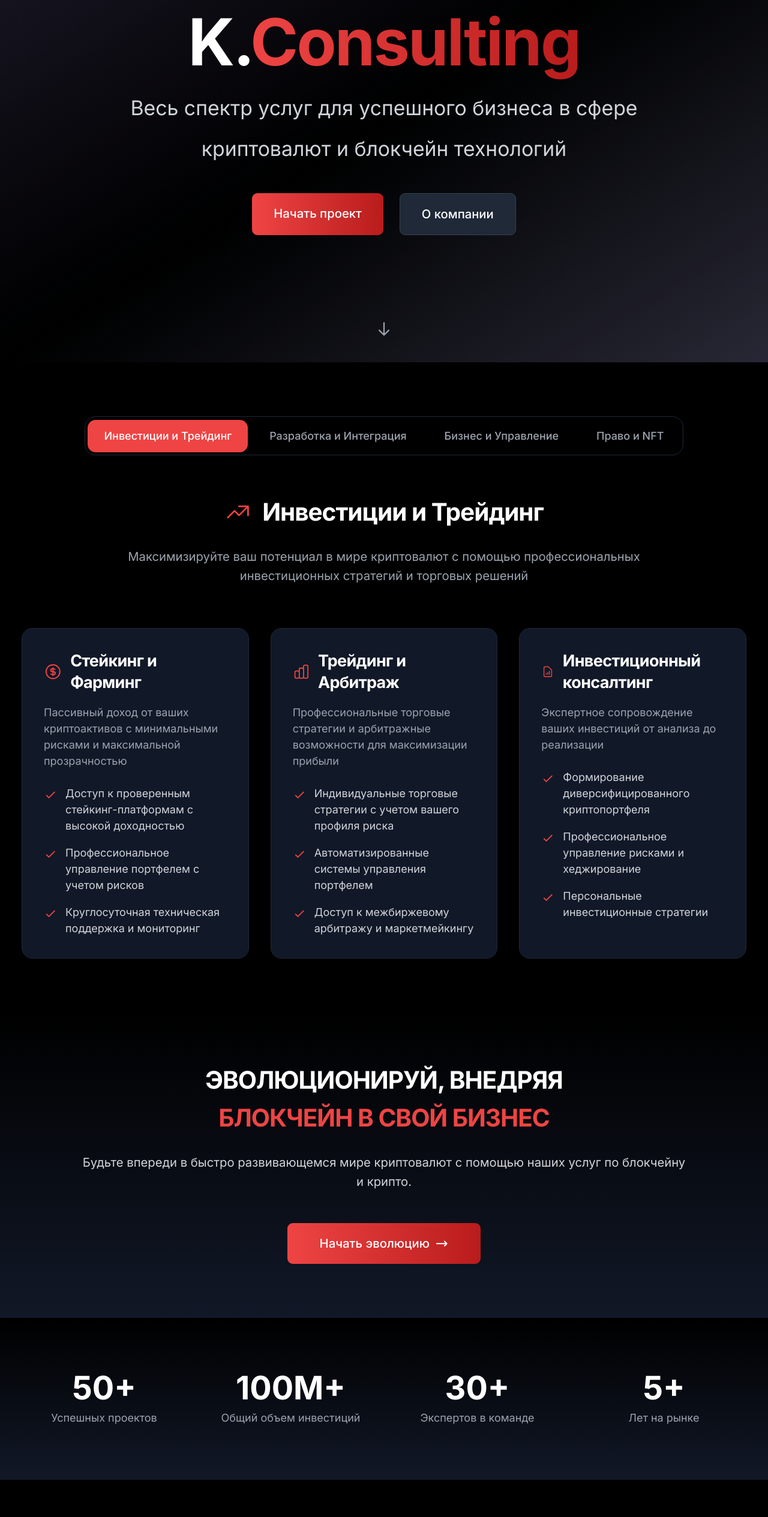
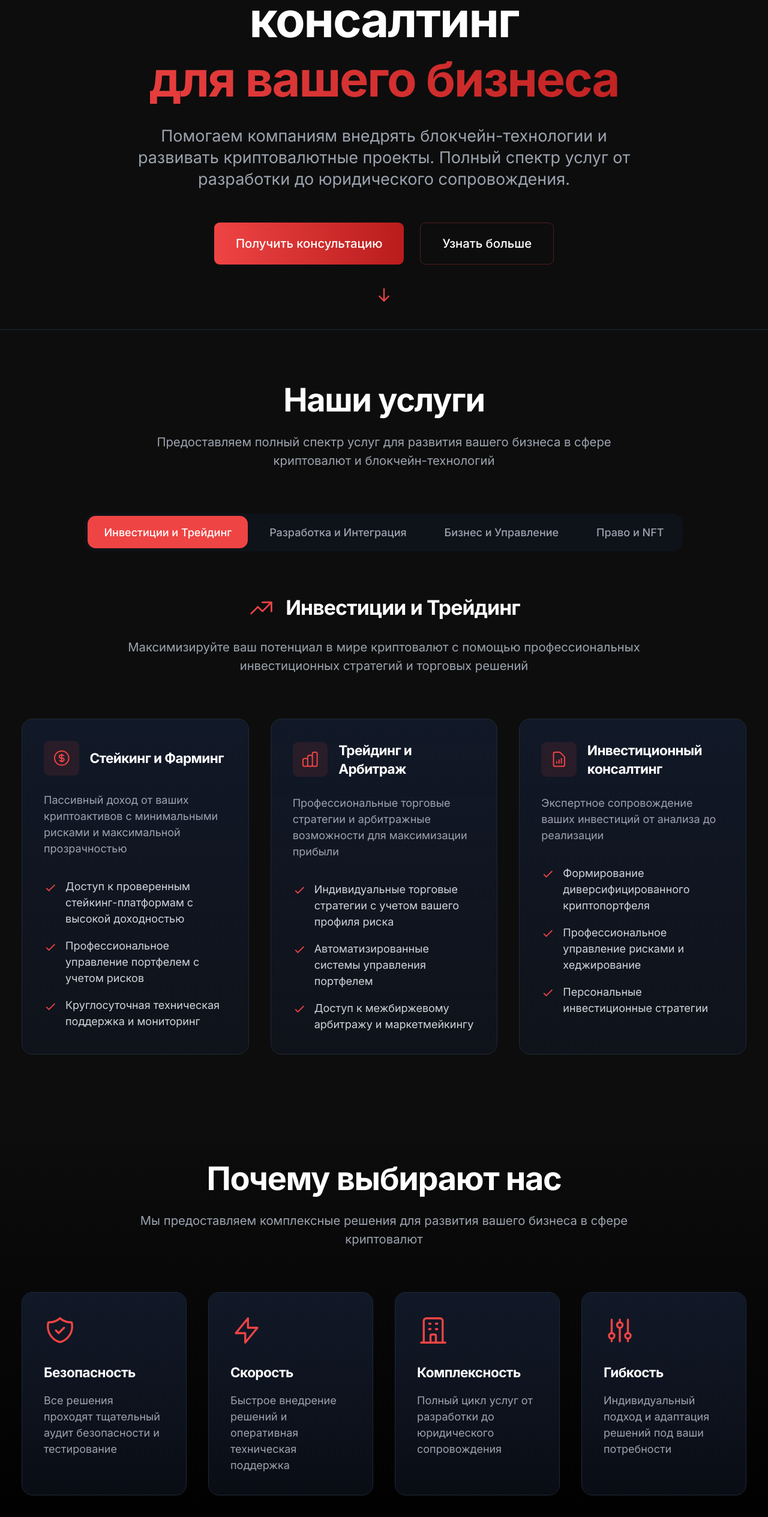
Before and after one commit to Gazprom100/K.Consulting, a Next.js app: page / in a window 1280 px wide. Shown: the part 268-2797 px from the top of the page at 60% size. Built offline with nearby package versions, Linux system fonts and the light colour scheme.

Commit message:
старт №

```diff
--- a/src/app/page.tsx
+++ b/src/app/page.tsx
@@ -242,17 +242,16 @@ const stats = [
 
 export default function Home() {
   const [activeCategory, setActiveCategory] = useState('investment');
-  const [activeService, setActiveService] = useState(0);
 
   return (
-    <main className="min-h-screen">
+    <main className="min-h-screen bg-[#0D0D0D]">
       {/* Hero Section */}
-      <section className="relative min-h-screen flex items-center justify-center overflow-hidden">
+      <section className="relative min-h-[90vh] flex items-center justify-center overflow-hidden border-b border-gray-800">
         <div className="absolute inset-0">
-          <div className="absolute inset-0 bg-gradient-to-br from-gray-900 via-black to-gray-800">
-            <div className="absolute inset-0 opacity-30">
-              <div className="absolute top-0 left-0 w-full h-full bg-gradient-to-br from-red-500/20 via-transparent to-transparent animate-pulse" />
-              <div className="absolute bottom-0 right-0 w-full h-full bg-gradient-to-tl from-red-700/20 via-transparent to-transparent animate-pulse delay-1000" />
+          <div className="absolute inset-0 bg-[#0D0D0D]">
+            <div className="absolute inset-0">
+              <div className="absolute top-0 left-0 w-full h-full bg-gradient-radial from-red-500/10 via-transparent to-transparent" />
+              <div className="absolute bottom-0 right-0 w-full h-full bg-gradient-radial from-red-700/10 via-transparent to-transparent" />
             </div>
           </div>
         </div>
@@ -264,30 +263,29 @@ export default function Home() {
             transition={{ duration: 0.8 }}
             className="text-center max-w-5xl mx-auto"
           >
-            <h1 className="text-5xl md:text-7xl lg:text-8xl font-bold mb-8">
-              <span className="text-white">K.</span>
-              <span className="bg-clip-text text-transparent bg-gradient-to-r from-red-500 to-red-700">
-                Consulting
+            <h1 className="text-4xl md:text-6xl lg:text-7xl font-bold mb-8 leading-tight">
+              <span className="text-white">Криптовалютный консалтинг</span>
+              <span className="block mt-4 bg-clip-text text-transparent bg-gradient-to-r from-red-500 to-red-700">
+                для вашего бизнеса
               </span>
             </h1>
-            <p className="text-xl md:text-2xl lg:text-3xl text-gray-300 mb-6">
-              Весь спектр услуг для успешного бизнеса в сфере
-            </p>
-            <p className="text-xl md:text-2xl lg:text-3xl text-gray-300 mb-12">
-              криптовалют и блокчейн технологий
+            <p className="text-lg md:text-xl lg:text-2xl text-gray-400 mb-12 max-w-3xl mx-auto leading-relaxed">
+              Помогаем компаниям внедрять блокчейн-технологии и развивать криптовалютные проекты. Полный спектр услуг от разработки до юридического сопровождения.
             </p>
             <div className="flex flex-col sm:flex-row gap-6 justify-center">
               <Link
                 href="/contact"
-                className="text-base md:text-lg bg-gradient-to-r from-red-500 to-red-700 text-white px-8 py-4 rounded-lg font-medium hover:from-red-600 hover:to-red-800 transition-all duration-300"
+                className="group relative inline-flex items-center justify-center px-8 py-4 text-lg font-medium text-white bg-gradient-to-r from-red-500 to-red-700 rounded-lg overflow-hidden transition-all duration-300 hover:from-red-600 hover:to-red-800"
               >
-                Начать проект
+                <span className="relative z-10">Получить консультацию</span>
+                <div className="absolute inset-0 -translate-x-full group-hover:translate-x-0 bg-gradient-to-r from-red-600 to-red-800 transition-transform duration-300" />
               </Link>
               <Link
                 href="/about"
-                className="text-base md:text-lg bg-gray-800 text-white px-8 py-4 rounded-lg font-medium hover:bg-gray-700 transition-all duration-300 border border-gray-700"
+                className="group relative inline-flex items-center justify-center px-8 py-4 text-lg font-medium text-white border border-red-500/30 rounded-lg overflow-hidden hover:border-red-500 transition-all duration-300"
               >
-                О компании
+                <span className="relative z-10">Узнать больше</span>
+                <div className="absolute inset-0 opacity-0 group-hover:opacity-10 bg-red-500 transition-opacity duration-300" />
               </Link>
             </div>
           </motion.div>
@@ -297,7 +295,7 @@ export default function Home() {
           <motion.div
             animate={{ y: [0, 10, 0] }}
             transition={{ duration: 2, repeat: Infinity }}
-            className="text-gray-400"
+            className="text-red-500"
           >
             <svg className="w-6 h-6" fill="none" stroke="currentColor" viewBox="0 0 24 24">
               <path strokeLinecap="round" strokeLinejoin="round" strokeWidth={2} d="M19 14l-7 7m0 0l-7-7m7 7V3" />
@@ -307,18 +305,27 @@ export default function Home() {
       </section>
 
       {/* Services Section */}
-      <section className="py-16 md:py-20 bg-black">
+      <section className="py-20 bg-[#0D0D0D]">
         <div className="container mx-auto px-4">
+          <div className="text-center mb-16">
+            <h2 className="text-3xl md:text-4xl lg:text-5xl font-bold mb-6">
+              Наши услуги
+            </h2>
+            <p className="text-lg text-gray-400 max-w-3xl mx-auto">
+              Предоставляем полный спектр услуг для развития вашего бизнеса в сфере криптовалют и блокчейн-технологий
+            </p>
+          </div>
+
           {/* Category Tabs */}
           <div className="flex justify-center mb-16">
-            <div className="border border-gray-800 rounded-2xl p-1 flex flex-wrap justify-center gap-2">
+            <div className="inline-flex flex-wrap justify-center gap-2 p-1 bg-gray-900/50 rounded-2xl">
               {serviceCategories.map((category) => (
                 <button
                   key={category.id}
-                  className={`px-4 md:px-6 py-2 md:py-3 rounded-xl text-sm md:text-base font-medium transition-all duration-300 ${
+                  className={`px-6 py-3 text-base font-medium rounded-xl transition-all duration-300 ${
                     activeCategory === category.id
                       ? 'bg-red-500 text-white'
-                      : 'text-gray-400 hover:text-white'
+                      : 'text-gray-400 hover:text-white hover:bg-gray-800'
                   }`}
                   onClick={() => setActiveCategory(category.id)}
                 >
@@ -334,37 +341,40 @@ export default function Home() {
               key={category.id}
               className={`${activeCategory === category.id ? 'block' : 'hidden'}`}
             >
-              <div className="flex items-center justify-center gap-4 mb-8">
-                {category.icon}
-                <h2 className="text-2xl md:text-3xl lg:text-4xl font-bold">{category.name}</h2>
-              </div>
-
               <motion.div
                 initial={{ opacity: 0 }}
                 animate={{ opacity: 1 }}
                 transition={{ duration: 0.5 }}
                 className="text-center mb-16"
               >
-                <p className="text-base md:text-lg text-gray-400 max-w-3xl mx-auto">{category.description}</p>
+                <div className="flex items-center justify-center gap-4 mb-6">
+                  {category.icon}
+                  <h3 className="text-2xl md:text-3xl font-bold">{category.name}</h3>
+                </div>
+                <p className="text-gray-400 text-lg max-w-3xl mx-auto">{category.description}</p>
               </motion.div>
 
-              <div className="grid grid-cols-1 md:grid-cols-2 lg:grid-cols-3 gap-6 md:gap-8">
+              <div className="grid grid-cols-1 md:grid-cols-2 lg:grid-cols-3 gap-8">
                 {category.services.map((service, index) => (
                   <motion.div
                     key={index}
                     initial={{ opacity: 0, y: 20 }}
                     whileInView={{ opacity: 1, y: 0 }}
                     transition={{ duration: 0.5, delay: index * 0.1 }}
-                    className="bg-gray-900 rounded-2xl p-6 md:p-8 border border-gray-800 hover:border-red-500 transition-all duration-300"
+                    className="group relative bg-gradient-to-b from-gray-900 to-gray-900/50 rounded-2xl p-8 border border-gray-800 hover:border-red-500/50 transition-all duration-300"
                   >
-                    <div className="flex items-center gap-3 mb-4">
+                    <div className="absolute inset-0 bg-gradient-to-b from-red-500/5 to-transparent opacity-0 group-hover:opacity-100 transition-opacity duration-300 rounded-2xl" />
+                    <div className="relative z-10">
+                      <div className="flex items-center gap-4 mb-6">
+                        <div className="p-3 bg-red-500/10 rounded-lg">
                           {service.icon}
-                      <h3 className="text-lg md:text-xl lg:text-2xl font-bold">{service.title}</h3>
                         </div>
-                    <p className="text-sm md:text-base text-gray-400 mb-6">{service.description}</p>
-                    <ul className="space-y-3 md:space-y-4">
+                        <h4 className="text-xl font-bold">{service.title}</h4>
+                      </div>
+                      <p className="text-gray-400 mb-8">{service.description}</p>
+                      <ul className="space-y-4">
                         {service.items.map((item, idx) => (
-                        <li key={idx} className="flex items-start text-sm md:text-base text-gray-300">
+                          <li key={idx} className="flex items-start text-gray-300">
                             <svg className="w-5 h-5 text-red-500 mr-3 mt-1 flex-shrink-0" fill="none" stroke="currentColor" viewBox="0 0 24 24">
                               <path strokeLinecap="round" strokeLinejoin="round" strokeWidth={2} d="M5 13l4 4L19 7" />
                             </svg>
@@ -372,6 +382,7 @@ export default function Home() {
                           </li>
                         ))}
                       </ul>
+                    </div>
                   </motion.div>
                 ))}
               </div>
@@ -380,94 +391,113 @@ export default function Home() {
         </div>
       </section>
 
-      {/* Evolution Section */}
-      <section className="py-16 md:py-20 bg-gradient-to-b from-black to-gray-900">
-        <div className="container mx-auto px-4 text-center">
+      {/* Benefits Section */}
+      <section className="py-20 bg-gradient-to-b from-[#0D0D0D] to-black relative overflow-hidden">
+        <div className="absolute inset-0">
+          <div className="absolute inset-0 bg-gradient-conic from-red-500/10 via-transparent to-transparent" />
+        </div>
+        <div className="container relative z-10 mx-auto px-4">
+          <div className="text-center mb-16">
+            <h2 className="text-3xl md:text-4xl lg:text-5xl font-bold mb-6">
+              Почему выбирают нас
+            </h2>
+            <p className="text-lg text-gray-400 max-w-3xl mx-auto">
+              Мы предоставляем комплексные решения для развития вашего бизнеса в сфере криптовалют
+            </p>
+          </div>
+
+          <div className="grid grid-cols-1 md:grid-cols-2 lg:grid-cols-4 gap-8">
             <motion.div
               initial={{ opacity: 0, y: 20 }}
               whileInView={{ opacity: 1, y: 0 }}
-            transition={{ duration: 0.8 }}
-            className="max-w-4xl mx-auto"
+              transition={{ duration: 0.5 }}
+              className="bg-gradient-to-b from-gray-900 to-gray-900/50 rounded-2xl p-8 border border-gray-800"
             >
-            <h2 className="text-2xl md:text-3xl lg:text-4xl font-bold mb-8">
-              ЭВОЛЮЦИОНИРУЙ, ВНЕДРЯЯ
-              <span className="block mt-4 text-red-500">БЛОКЧЕЙН В СВОЙ БИЗНЕС</span>
-            </h2>
-            <p className="text-base md:text-lg text-gray-300 mb-12">
-              Будьте впереди в быстро развивающемся мире криптовалют с помощью наших услуг по блокчейну и крипто.
+              <div className="text-red-500 mb-6">
+                <svg className="w-12 h-12" fill="none" stroke="currentColor" viewBox="0 0 24 24">
+                  <path strokeLinecap="round" strokeLinejoin="round" strokeWidth={1.5} d="M9 12l2 2 4-4m5.618-4.016A11.955 11.955 0 0112 2.944a11.955 11.955 0 01-8.618 3.04A12.02 12.02 0 003 9c0 5.591 3.824 10.29 9 11.622 5.176-1.332 9-6.03 9-11.622 0-1.042-.133-2.052-.382-3.016z" />
+                </svg>
+              </div>
+              <h3 className="text-xl font-bold mb-4">Безопасность</h3>
+              <p className="text-gray-400">
+                Все решения проходят тщательный аудит безопасности и тестирование
               </p>
-            <Link
-              href="/contact"
-              className="inline-flex items-center px-8 md:px-12 py-3 md:py-4 text-base md:text-lg font-medium rounded-lg text-white bg-gradient-to-r from-red-500 to-red-700 hover:from-red-600 hover:to-red-800 transition-all duration-300"
-            >
-              Начать эволюцию
-              <svg className="w-4 h-4 md:w-5 md:h-5 ml-2" fill="none" stroke="currentColor" viewBox="0 0 24 24">
-                <path strokeLinecap="round" strokeLinejoin="round" strokeWidth={2} d="M17 8l4 4m0 0l-4 4m4-4H3" />
-              </svg>
-            </Link>
             </motion.div>
-        </div>
-      </section>
 
-      {/* Stats Section */}
-      <section className="py-20 bg-gradient-to-b from-black to-gray-900">
-        <div className="container mx-auto px-4">
-          <div className="grid grid-cols-2 md:grid-cols-4 gap-8">
-            {stats.map((stat, index) => (
             <motion.div
-                key={index}
               initial={{ opacity: 0, y: 20 }}
               whileInView={{ opacity: 1, y: 0 }}
-                transition={{ duration: 0.5, delay: index * 0.1 }}
-                className="text-center"
+              transition={{ duration: 0.5, delay: 0.1 }}
+              className="bg-gradient-to-b from-gray-900 to-gray-900/50 rounded-2xl p-8 border border-gray-800"
             >
-                <div className="text-4xl md:text-5xl font-bold text-white mb-2">{stat.number}</div>
-                <div className="text-gray-400">{stat.label}</div>
+              <div className="text-red-500 mb-6">
+                <svg className="w-12 h-12" fill="none" stroke="currentColor" viewBox="0 0 24 24">
+                  <path strokeLinecap="round" strokeLinejoin="round" strokeWidth={1.5} d="M13 10V3L4 14h7v7l9-11h-7z" />
+                </svg>
+              </div>
+              <h3 className="text-xl font-bold mb-4">Скорость</h3>
+              <p className="text-gray-400">
+                Быстрое внедрение решений и оперативная техническая поддержка
+              </p>
             </motion.div>
-            ))}
+
+            <motion.div
+              initial={{ opacity: 0, y: 20 }}
+              whileInView={{ opacity: 1, y: 0 }}
+              transition={{ duration: 0.5, delay: 0.2 }}
+              className="bg-gradient-to-b from-gray-900 to-gray-900/50 rounded-2xl p-8 border border-gray-800"
+            >
+              <div className="text-red-500 mb-6">
+                <svg className="w-12 h-12" fill="none" stroke="currentColor" viewBox="0 0 24 24">
+                  <path strokeLinecap="round" strokeLinejoin="round" strokeWidth={1.5} d="M19 21V5a2 2 0 00-2-2H7a2 2 0 00-2 2v16m14 0h2m-2 0h-5m-9 0H3m2 0h5M9 7h1m-1 4h1m4-4h1m-1 4h1m-5 10v-5a1 1 0 011-1h2a1 1 0 011 1v5m-4 0h4" />
+                </svg>
+              </div>
+              <h3 className="text-xl font-bold mb-4">Комплексность</h3>
+              <p className="text-gray-400">
+                Полный цикл услуг от разработки до юридического сопровождения
+              </p>
+            </motion.div>
+
+            <motion.div
+              initial={{ opacity: 0, y: 20 }}
+              whileInView={{ opacity: 1, y: 0 }}
+              transition={{ duration: 0.5, delay: 0.3 }}
+              className="bg-gradient-to-b from-gray-900 to-gray-900/50 rounded-2xl p-8 border border-gray-800"
+            >
+              <div className="text-red-500 mb-6">
+                <svg className="w-12 h-12" fill="none" stroke="currentColor" viewBox="0 0 24 24">
+                  <path strokeLinecap="round" strokeLinejoin="round" strokeWidth={1.5} d="M12 6V4m0 2a2 2 0 100 4m0-4a2 2 0 110 4m-6 8a2 2 0 100-4m0 4a2 2 0 110-4m0 4v2m0-6V4m6 6v10m6-2a2 2 0 100-4m0 4a2 2 0 110-4m0 4v2m0-6V4" />
+                </svg>
+              </div>
+              <h3 className="text-xl font-bold mb-4">Гибкость</h3>
+              <p className="text-gray-400">
+                Индивидуальный подход и адаптация решений под ваши потребности
+              </p>
+            </motion.div>
           </div>
         </div>
       </section>
 
-      {/* Team Section */}
-      <section className="py-20 bg-black">
-        <div className="container mx-auto px-4">
-          <div className="flex flex-col lg:flex-row items-center gap-12">
-            <motion.div
-              initial={{ opacity: 0, x: -20 }}
-              whileInView={{ opacity: 1, x: 0 }}
-              transition={{ duration: 0.8 }}
-              className="lg:w-1/2"
+      {/* CTA Section */}
+      <section className="py-20 bg-[#0D0D0D] relative overflow-hidden">
+        <div className="absolute inset-0">
+          <div className="absolute inset-0 bg-gradient-to-r from-red-500/5 via-transparent to-red-700/5" />
+        </div>
+        <div className="container relative z-10 mx-auto px-4">
+          <div className="max-w-4xl mx-auto text-center">
+            <h2 className="text-3xl md:text-4xl lg:text-5xl font-bold mb-8">
+              Готовы начать свой путь в мире блокчейна?
+            </h2>
+            <p className="text-lg text-gray-400 mb-12">
+              Запишитесь на бесплатную консультацию и получите персональный план развития вашего проекта
+            </p>
+            <Link
+              href="/contact"
+              className="group relative inline-flex items-center justify-center px-8 py-4 text-lg font-medium text-white bg-gradient-to-r from-red-500 to-red-700 rounded-lg overflow-hidden transition-all duration-300 hover:from-red-600 hover:to-red-800"
             >
-              <h2 className="text-4xl md:text-5xl font-bold mb-6">
-                Эксперты в области
-                <span className="text-red-500"> блокчейна</span>
-              </h2>
-              <div className="bg-gray-900 rounded-2xl p-8 mb-6 border border-gray-800">
-                <p className="text-xl text-gray-300">
-                  Мы объединяем опыт традиционного бизнеса с инновациями блокчейн-технологий
-                </p>
-              </div>
-              <p className="text-gray-400 text-lg leading-relaxed">
-                Наша команда состоит из опытных разработчиков, бизнес-аналитиков и консультантов,
-                которые помогут вам создать и развить успешный блокчейн-проект на платформе DecimalChain
-              </p>
-            </motion.div>
-            <motion.div
-              initial={{ opacity: 0, x: 20 }}
-              whileInView={{ opacity: 1, x: 0 }}
-              transition={{ duration: 0.8 }}
-              className="lg:w-1/2"
-            >
-              <div className="relative">
-                <div className="absolute inset-0 bg-gradient-to-r from-red-500 to-red-700 opacity-20 rounded-2xl" />
-                <img
-                  src="/team.jpg"
-                  alt="Команда K.Consulting"
-                  className="rounded-2xl relative z-10"
-                />
-              </div>
-            </motion.div>
+              <span className="relative z-10">Получить консультацию</span>
+              <div className="absolute inset-0 -translate-x-full group-hover:translate-x-0 bg-gradient-to-r from-red-600 to-red-800 transition-transform duration-300" />
+            </Link>
           </div>
         </div>
       </section>
```
Lines whose indentation alone changed are shown as unchanged.
